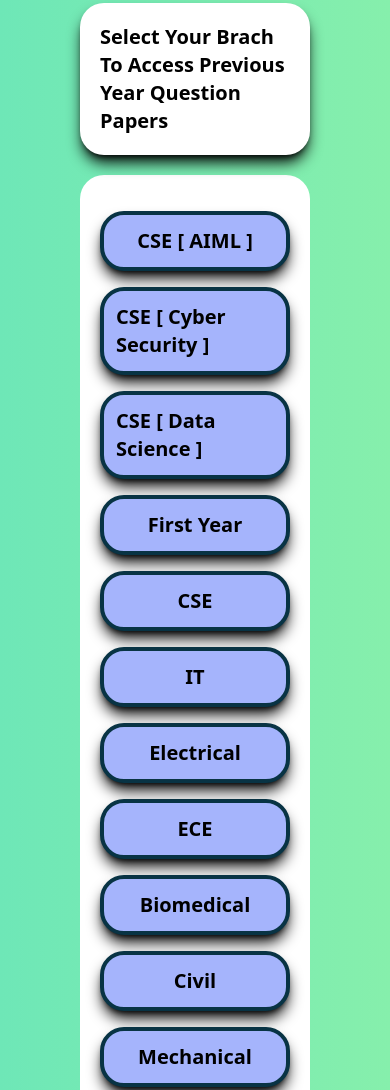
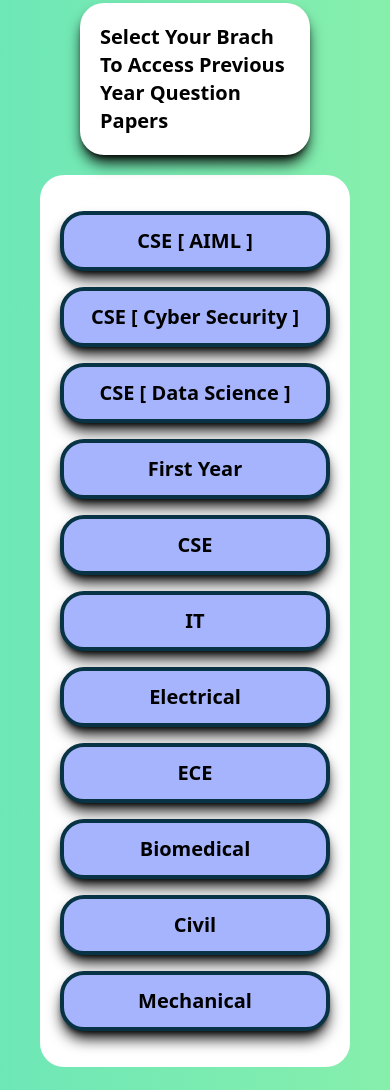
Before and after one commit to ansh634/RCOEMExamCorner, a plain HTML site: page index.html in a window 390 px wide. Shown: the part 1473-2563 px from the top of the page. Drawn offline with Linux system fonts and the light colour scheme.

Commit message:
changes in index.html

```diff
--- a/index.html
+++ b/index.html
@@ -37,7 +37,7 @@
         <p>Select Your Brach To Access Previous Year Question Papers</p>
     </div>
 
-    <div class="items-center text-xl font-semibold bg-white mx-20 sm:mx-40 md:mx-80 rounded-3xl px-5 py-5 mt-5 md:items-center md:justify-center md:text-center">
+    <div class="items-center text-xl font-semibold bg-white mx-10 sm:mx-40 md:mx-80 rounded-3xl px-5 py-5 mt-5 md:items-center md:justify-center md:text-center">
         <div onclick="navigateToBranch('aiml')" class=" bg-indigo-300 border-4 border-cyan-950 rounded-3xl px-3 py-3 md:w-4/6 md:mx-8 w-auto my-4 lg:mx-20 xl:mx-28  2xl:mx-36
         shadow-black shadow-lg transform hover:scale-105 transition-transform duration-300 flex items-center justify-center"> CSE [ AIML ]</div>
         <div onclick="navigateToBranch('cy')" class=" bg-indigo-300 border-4 border-cyan-950 rounded-3xl px-3 py-3 md:w-4/6 md:mx-8 my-4 lg:mx-20 xl:mx-28  2xl:mx-36
```
Also changed, not shown: style.css.
